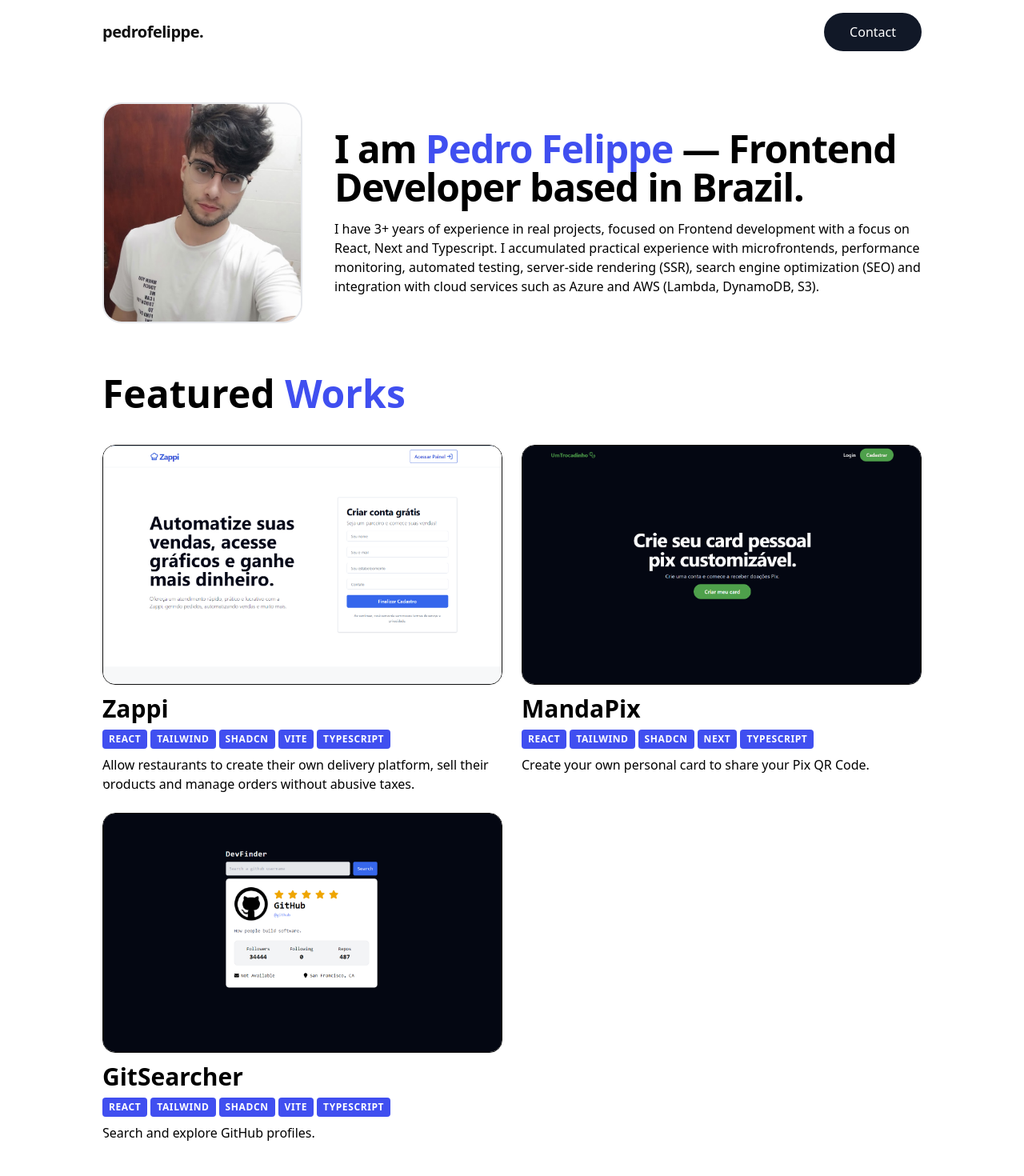
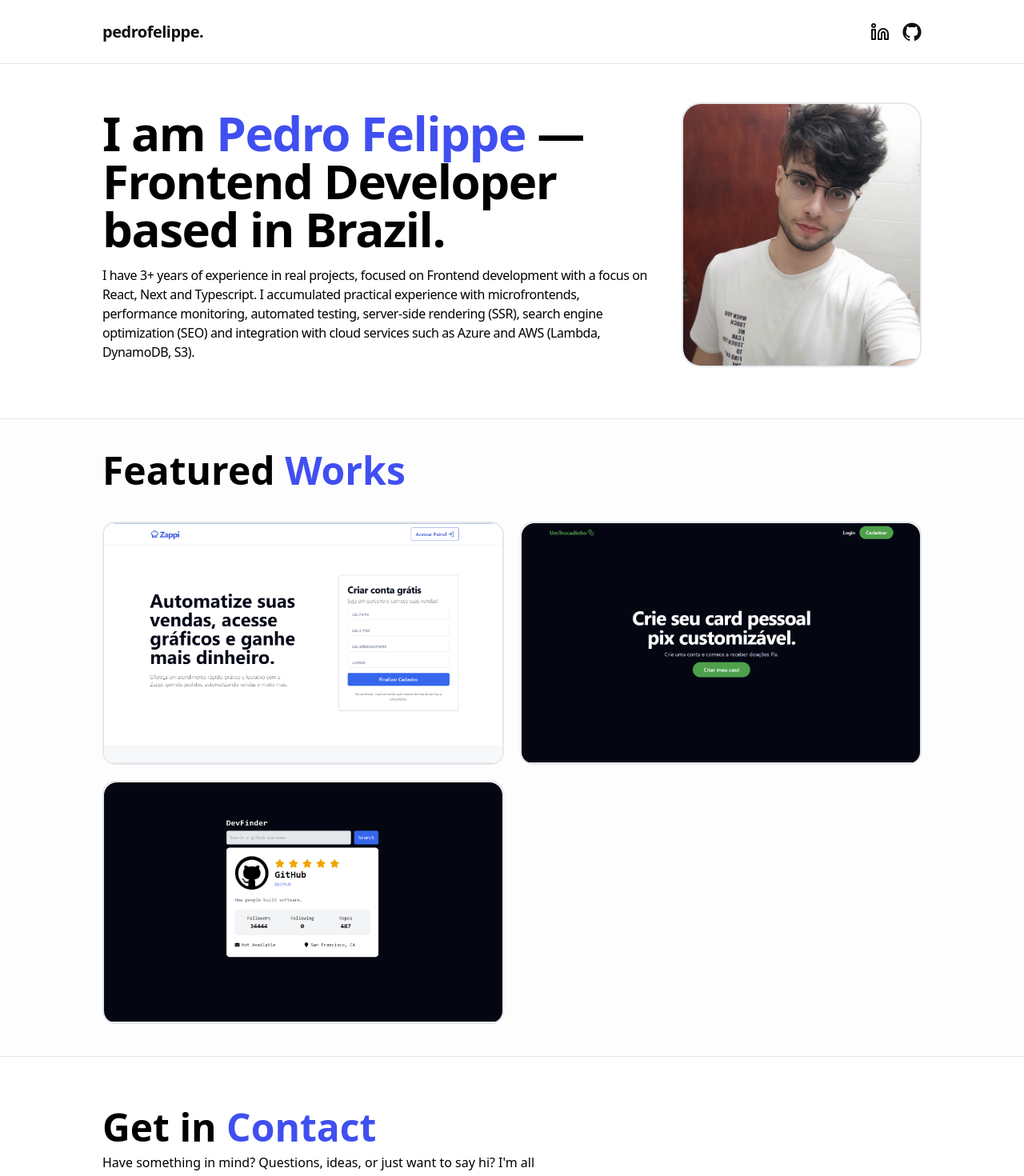
Before and after one commit to pefelippe/Portfolio, a Next.js app: page / in a window 1280 px wide. Shown: the top 1470 px of the page at 80% size. Built offline with nearby package versions, Linux system fonts and the light colour scheme.

Commit message:
sabado a noite.

```diff
--- a/pages/contact.tsx
+++ b/pages/contact.tsx
@@ -10,14 +10,15 @@ function ContactContent() {
       initial={{ opacity: 0, y: 50 }}
       whileInView={{ opacity: 1, y: 0 }}
       transition={{ duration: 0.5 }}
-      className="min-h-screen flex flex-col mx-auto  max-lg:max-w-2xl items-center text-center justify-center gap-6 max-w-3xl max-xl:px-6 "
+      className=" flex flex-col mx-auto
+      max-lg:max-w-2xl items-start text-start justify-start gap-6 max-w-5xl  "
     >
-      <div className="flex flex-col gap-4">
-        <h3 className="section-subtitle text-6xl">
+      <div className="flex flex-col gap-2">
+        <h3 className="section-subtitle text-4xl lg:text-5xl">
           Get in <span className="text-blue">Contact</span>
         </h3>
 
-        <p className="text-xl">
+        <p className="text-base max-w-xl">
           Have something in mind? Questions, ideas, or just want to say hi? I'm
           all ears.
         </p>
--- a/pages/index.tsx
+++ b/pages/index.tsx
@@ -8,15 +8,15 @@ import ContactContent from "./contact";
 export default function Home() {
   return (
     <motion.div className="w-full flex max-lg:flex-col ">
-      <motion.div className="w-full flex flex-col  relative  my-16  ">
-        {/* <section className="section">
-          <Hero />
-        </section> */}
-        <section className=" section ">
+      <motion.div className="w-full flex flex-col  relative  mt-16  ">
+        <section className="section ">
           <AboutContent />
         </section>
-        <section className="  ">
+        <section className=" border-y py-10 bg-gray-200/10 section">
           <ProjectContent />
+        </section>
+        <section className="section">
+          <ContactContent />
         </section>
       </motion.div>
     </motion.div>
--- a/src/components/ProjectCard.tsx
+++ b/src/components/ProjectCard.tsx
@@ -31,22 +31,28 @@ function ProjectCard({
       initial={{ opacity: 0, x: initialX }}
       whileInView={{ opacity: 1, x: 0 }}
       transition={{ duration: 0.5 }}
-      className="w-full flex flex-col h-full items-start text-start justify-start gap-3
-     relative rounded-2xl overflow-hidden  hover:border-blue "
+      className="w-full flex flex-col h-full items-start text-start justify-start
+     relative rounded-2xl  overflow-hidden bg-white hover:border-blue  border-2 "
     >
-      <Link href={`projects/${id}`} className=" ">
+      <Link href={`projects/${id}`} className="relative">
         <motion.img
           src={imgUrl}
           alt="card image"
-          className="overflow-hidden object-cover border-[#101010] hover:border-blue  rounded-2xl border w-full  min-h-[300px]"
+          className="overflow-hidden object-cover rounded-t-2xl border-b w-full min-h-[250px] md:min-h-[300px]"
         />
+
+        <div
+          className="absolute inset-0 flex flex-col gap-1 justify-center items-start w-full
+         text-md p-4 py-3 bg-black bg-opacity-100 opacity-0 hover:opacity-100 transition-opacity"
+        >
+          <p className="text-xl md:text-3xl font-bold tracking-tight text-blue">
+            {title}
+          </p>
+          <p className="text-sm md:text-base font-normal text-white tracking-wide">
+            {description}
+          </p>
+        </div>
       </Link>
-
-      <div className="flex flex-col gap-2 justify-center items-start  w-full text-md ">
-        <p className="text-3xl font-semibold">{title}</p>
-        <Skills technologies={stack} />
-        <p className="text-md font-normal ">{description}</p>
-      </div>
     </motion.div>
   );
 }
--- a/src/components/layout/Header.tsx
+++ b/src/components/layout/Header.tsx
@@ -1,13 +1,14 @@
 import { GitHubLogoIcon } from "@radix-ui/react-icons";
 import { motion } from "framer-motion";
 import { LinkedinIcon } from "lucide-react";
+import Link from "next/link";
+import { useState } from "react";
 import { Link as ScrollLink } from "react-scroll";
 
 import AnimatedBtn from "../animated/AnimatedBtn";
-import { ModeToggle } from "../ui/mode-toggle";
-import { Separator } from "../ui/separator";
+import { ContactDialog } from "../ContactDialog";
+import MessageForm from "../MessageForm";
 import { Button } from "../ui/button";
-import Link from "next/link";
 import {
   Dialog,
   DialogContent,
@@ -16,9 +17,8 @@ import {
   DialogTitle,
   DialogTrigger,
 } from "../ui/dialog";
-import { useState } from "react";
-import { ContactDialog } from "../ContactDialog";
-import MessageForm from "../MessageForm";
+import { ModeToggle } from "../ui/mode-toggle";
+import { Separator } from "../ui/separator";
 
 export const Logo = () => {
   return (
@@ -30,7 +30,7 @@ export const Logo = () => {
 
 const Header = () => {
   return (
-    <motion.header className="fixed text-[#101010] backdrop-blur	  flex  h-20  w-full  z-50 px-6">
+    <motion.header className="fixed text-[#101010] bg-white	border-b  flex  h-20  w-full  z-50 px-6">
       <motion.nav
         initial={{ opacity: 0, y: -25 }}
         animate={{ opacity: 1, y: 0 }}
@@ -41,9 +41,21 @@ const Header = () => {
           <Logo />
         </Link>
 
-        <div className="flex w-fit items-center gap-2 justify-center  ">
-          <ContactDialog />
-        </div>
+        <motion.div
+          className="flex  top-0 bottom-0 h-full justify-center
+            items-center w-fit space-x-4 max-w-sm"
+        >
+          <AnimatedBtn
+            target="_blank"
+            href="https://www.linkedin.com/in/pedro-felippe/"
+          >
+            <LinkedinIcon className="h-6 w-6" />
+          </AnimatedBtn>
+
+          <AnimatedBtn href="https://github.com/pefelippe">
+            <GitHubLogoIcon className="h-6 w-6" />
+          </AnimatedBtn>
+        </motion.div>
       </motion.nav>
     </motion.header>
   );
--- a/src/constants/index.js
+++ b/src/constants/index.js
@@ -7,7 +7,7 @@ export const projects = [
     imgUrl: "/projects/Zappi.png",
     stack: ["react", "tailwind", "shadcn", "vite", "typescript"],
     description:
-      "Allow restaurants to create their own delivery platform, sell their products and manage orders without abusive taxes.",
+      "Allow restaurants to create their own delivery platform, sell their products and manage orders.",
   },
   {
     id: 2,
--- a/src/content/AboutContent.tsx
+++ b/src/content/AboutContent.tsx
@@ -18,17 +18,12 @@ export default function Hero() {
           className="flex rounded-md max-md:flex-col justify-center
          w-full items-center gap-10 min-h-fit  "
         >
-          <motion.img
-            src="./assets/pedrof.jpg"
-            className=" border-2 max-w-[250px] rounded-3xl
-            max-md:object-cover object-fit max-md:hidden "
-          />
           <div className="flex flex-col w-full text-lg gap-4 leading-normal items-start justify-center h-full ">
-            <p className="text-4xl lg:text-5xl tracking-tight font-extrabold ">
+            <p className="text-4xl lg:text-6xl tracking-tight font-extrabold ">
               I am <span className="text-blue">Pedro Felippe</span> — Frontend
               Developer based in Brazil.
             </p>
-            <span className="text-base">
+            <span className="text-base tracking-tight max-w-4xl leading-normal">
               I have 3+ years of experience in real projects, focused on
               Frontend development with a focus on React, Next and Typescript. I
               accumulated practical experience with microfrontends, performance
@@ -37,6 +32,12 @@ export default function Hero() {
               as Azure and AWS (Lambda, DynamoDB, S3).
             </span>
           </div>
+
+          <motion.img
+            src="./assets/pedrof.jpg"
+            className=" border-2 max-w-[300px] rounded-3xl
+            max-md:object-cover object-fit max-md:hidden "
+          />
         </div>
       </motion.div>
     </motion.div>
--- a/src/content/ProjectContent.tsx
+++ b/src/content/ProjectContent.tsx
@@ -17,7 +17,7 @@ function Projects() {
       </h3>
 
       <div
-        className="grid  gap-6 lg:grid-cols-2
+        className="grid  gap-5 lg:grid-cols-2
         lg:justify-start w-full items-start h-full"
       >
         {projects?.map((proj) => {
```
